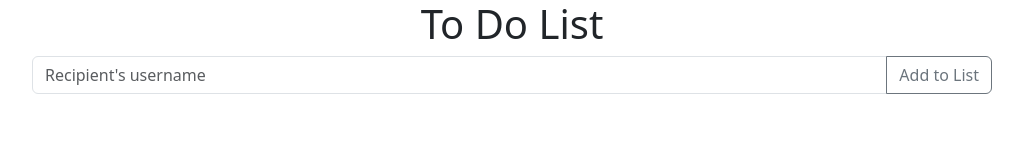
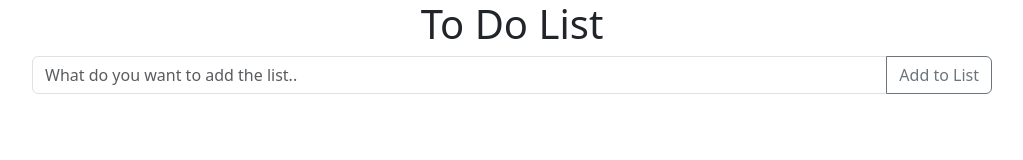
Before and after one commit to nmekinci/todolist, a plain HTML site: page index.html in a window 1280 px wide. Shown: the whole page, without its empty margins (128-1151 px from the left). Drawn offline with nearby package versions, Linux system fonts and the light colour scheme.

Commit message:
placeholder chnaged

```diff
--- a/index.html
+++ b/index.html
@@ -21,8 +21,8 @@
         id="input-item"
         type="text"
         class="form-control"
-        placeholder="Recipient's username"
-        aria-label="Recipient's username"
+        placeholder="What do you want to add the list.."
+        aria-label="What do you want to add the list.."
         aria-describedby="button-addon2"
       />
       <button id="add-button" class="btn btn-outline-secondary" type="button">
```
